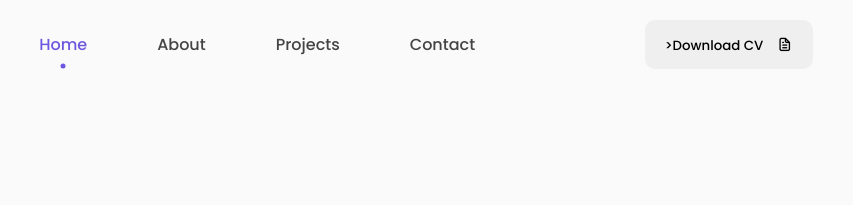
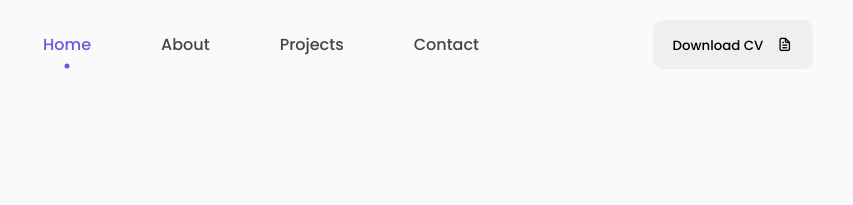
Before and after one commit to tsabat15/portofolioku, a plain HTML site: page index.html in a window 1280 px wide. Shown: the top 205 px of the page, 352-1205 px from the left. Drawn offline with nearby package versions, Linux system fonts and the light colour scheme.

Commit message:
Update index.html

```diff
--- a/index.html
+++ b/index.html
@@ -45,7 +45,7 @@
             </ul>
         </div>
         <div class="nav-button">
-            <button class="btn" <a href="https://drive.google.com/file/d/1gSI83ikdYLMKJGN3cgiChYBrpElYq3ce/view?usp=drive_link" class="cert">>Download CV <i class="uil uil-file-alt"></i></button>
+            <button class="btn" >Download CV <i class="uil uil-file-alt"></i></button>
 
         </div>
         <div class="nav-menu-btn">
@@ -74,7 +74,8 @@
           </div>
           <div class="featured-text-btn">
               <button class="btn blue-btn">Hire Me</button>
-              <button class="btn">Download CV <i class="uil uil-file-alt"></i></button>
+		  <a href="https://drive.google.com/file/d/1gSI83ikdYLMKJGN3cgiChYBrpElYq3ce/view?usp=drive_link" class="cert">
+              <button class="btn" >Download CV <i class="uil uil-file-alt"></i></button> </a>
           </div>
           <div class="social_icons">
               <div class="icon"><a href="https://www.instagram.com/tsabat15_/"><i class="uil uil-instagram"></i></a></div>
```
